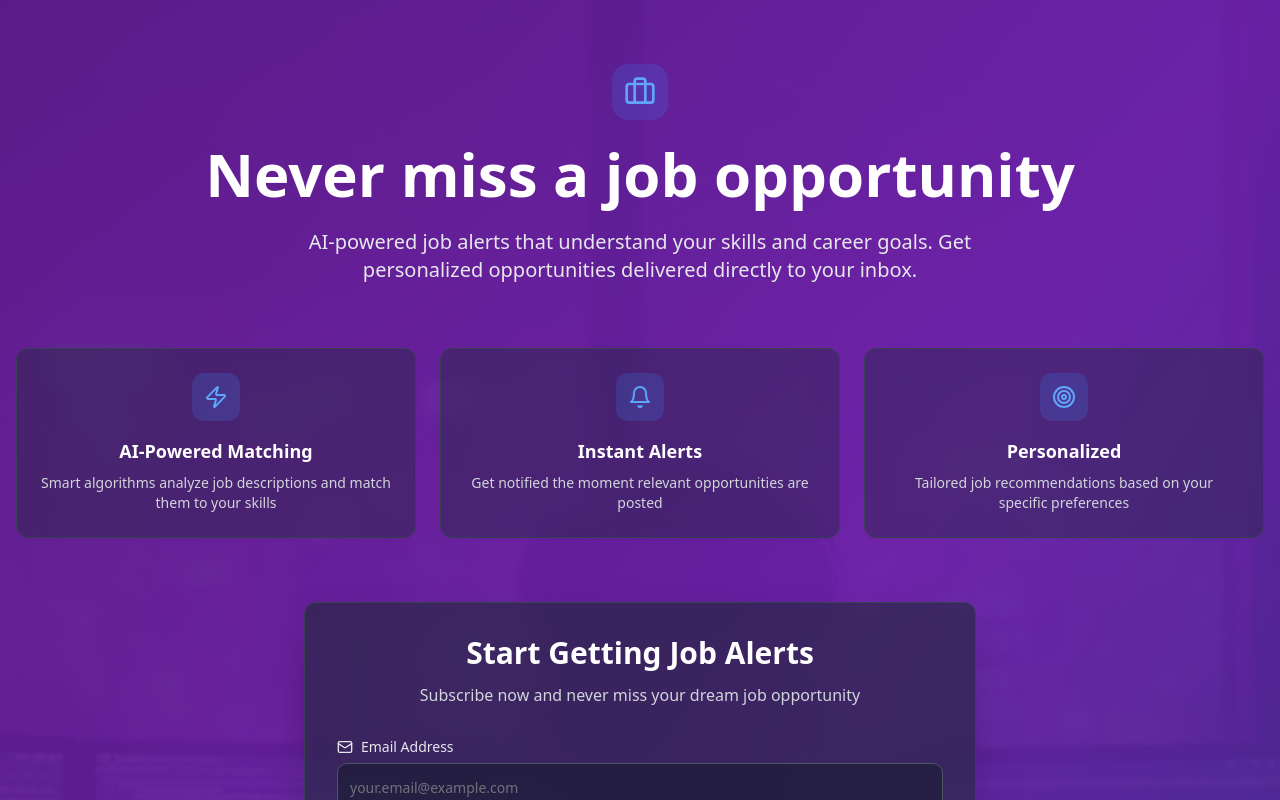
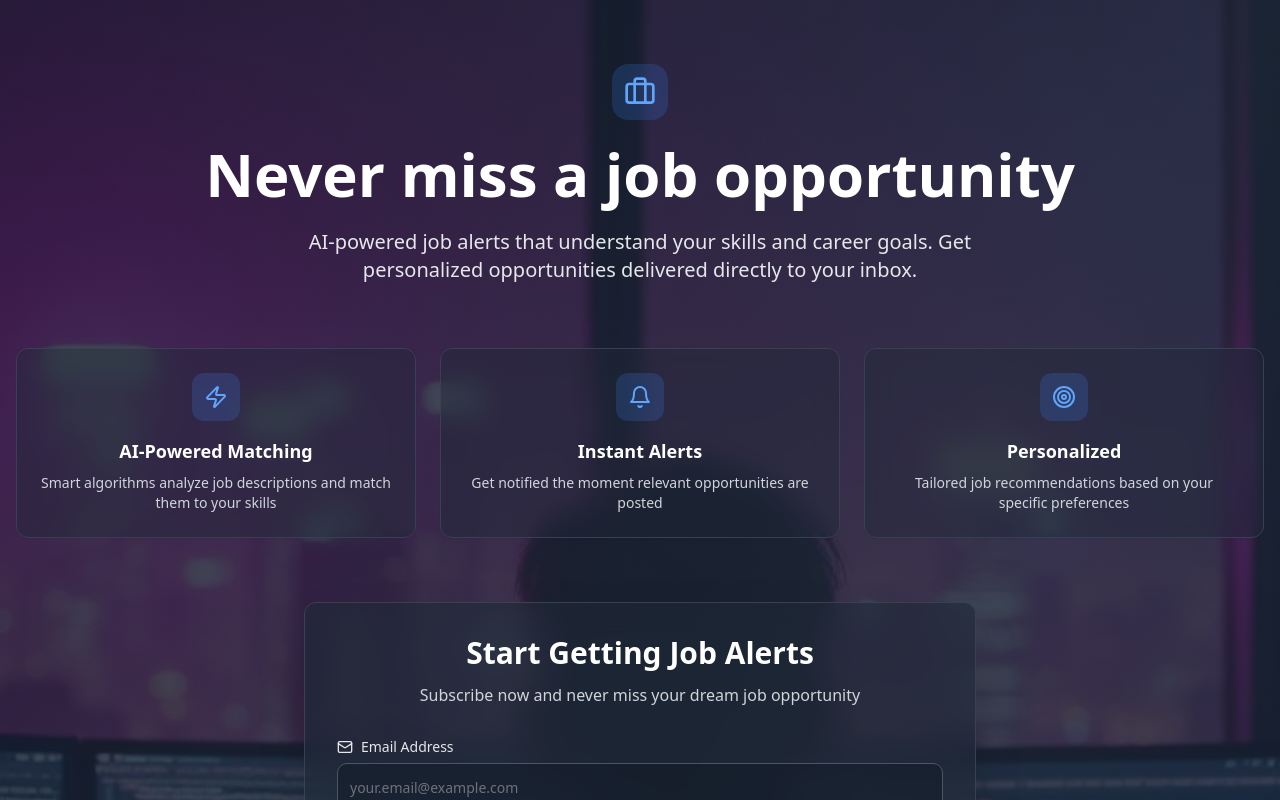
Before and after one commit to Raj-6660/Job-Finder, a React (Vite) app: page / in a window 1280 px wide. Shown: the top 800 px of the page. Built offline with nearby package versions, Linux system fonts and the light colour scheme.

Commit message:
Fix background styling
Update background to have a dark greyish accent with slight opacity, making the background visible.

```diff
--- a/src/components/JobAlertHero.tsx
+++ b/src/components/JobAlertHero.tsx
@@ -47,15 +47,15 @@ const JobAlertHero = () => {
   ];
 
   return (
-    <div className="min-h-screen relative overflow-hidden bg-gradient-to-br from-purple-900 via-purple-800 to-indigo-900">
+    <div className="min-h-screen relative overflow-hidden bg-gradient-to-br from-gray-900 via-gray-800 to-slate-900">
       {/* Background image with overlay */}
       <div className="absolute inset-0">
         <img
           src={heroBackground}
           alt="Developer background"
-          className="w-full h-full object-cover opacity-20"
+          className="w-full h-full object-cover opacity-50"
         />
-        <div className="absolute inset-0 bg-gradient-to-br from-purple-900/80 via-purple-800/80 to-indigo-900/80"></div>
+        <div className="absolute inset-0 bg-gradient-to-br from-gray-900/60 via-gray-800/70 to-slate-900/60"></div>
       </div>
 
       <div className="relative z-10 container mx-auto px-4 py-16">
```
